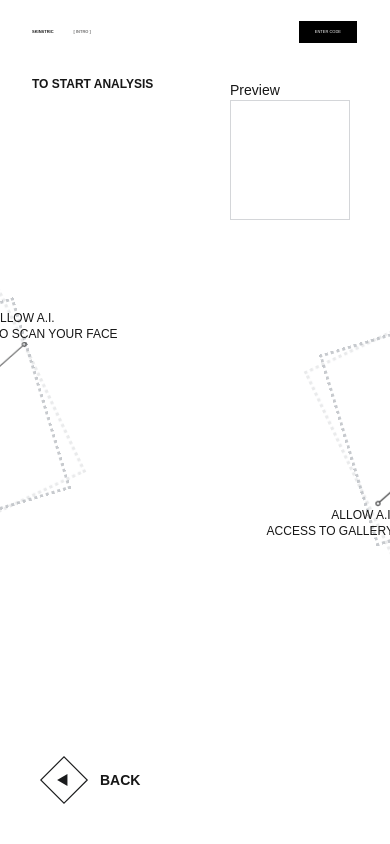
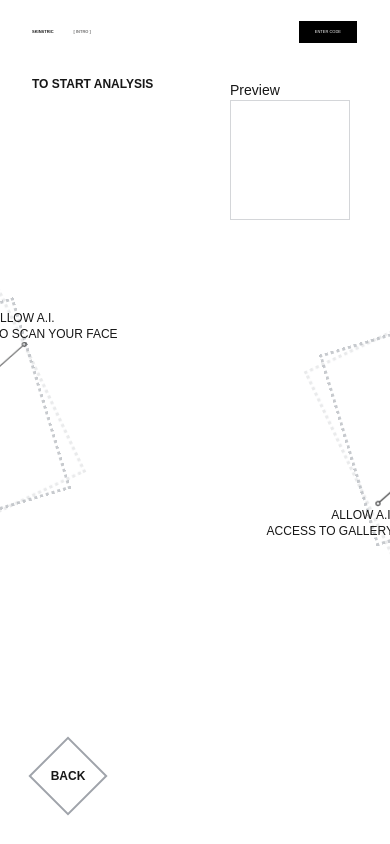
Before and after one commit to connorklee0/SkinstricAI, a Next.js app: page /result in a window 390 px wide. Shown: the top 844 px of the page. Built offline with nearby package versions, Linux system fonts and the light colour scheme.

Commit message:
responsive nav buttons

```diff
--- a/components/UI/LeftButton.tsx
+++ b/components/UI/LeftButton.tsx
@@ -10,6 +10,8 @@ interface LeftButtonProps {
 
 const LeftButton = ({ text, link, disabled = false }: LeftButtonProps) => {
   return (
+    <>
+      <div className="max-md:hidden">
         <Link
           href={link}
           className={`flex gap-3 items-center group ${
@@ -26,6 +28,21 @@ const LeftButton = ({ text, link, disabled = false }: LeftButtonProps) => {
           />
           <span className="text-sm uppercase font-bold">{text}</span>
         </Link>
+      </div>
+
+      <div className="md:hidden relative transition duration-300 hover:scale-110">
+        <div className="w-14 h-14 border-2 border-[#A0A4AB] rotate-45 " />
+        <Link
+          href={link}
+          className={`absolute inset-0 flex items-center justify-center group ${
+            disabled ? "pointer-events-none opacity-50" : ""
+          }`}
+          aria-label={text}
+        >
+          <span className="text-xs uppercase font-bold ">{text}</span>
+        </Link>
+      </div>
+    </>
   );
 };
 
--- a/components/UI/RightButton.tsx
+++ b/components/UI/RightButton.tsx
@@ -10,6 +10,8 @@ interface RightButtonProps {
 
 const RightButton = ({ text, link, disabled = false }: RightButtonProps) => {
   return (
+    <>
+      <div className="max-md:hidden">
         <Link
           href={link}
           className={`flex gap-3 items-center group ${
@@ -26,6 +28,21 @@ const RightButton = ({ text, link, disabled = false }: RightButtonProps) => {
             draggable={false}
           />
         </Link>
+      </div>
+
+      <div className="md:hidden relative transition duration-300 hover:scale-110">
+        <div className="w-14 h-14 border-2 border-[#A0A4AB] rotate-45 " />
+        <Link
+          href={link}
+          className={`absolute inset-0 flex items-center justify-center group ${
+            disabled ? "pointer-events-none opacity-50" : ""
+          }`}
+          aria-label={text}
+        >
+          <span className="text-xs uppercase font-bold ">{text}</span>
+        </Link>
+      </div>
+    </>
   );
 };
 
```
Lines whose indentation alone changed are shown as unchanged.
